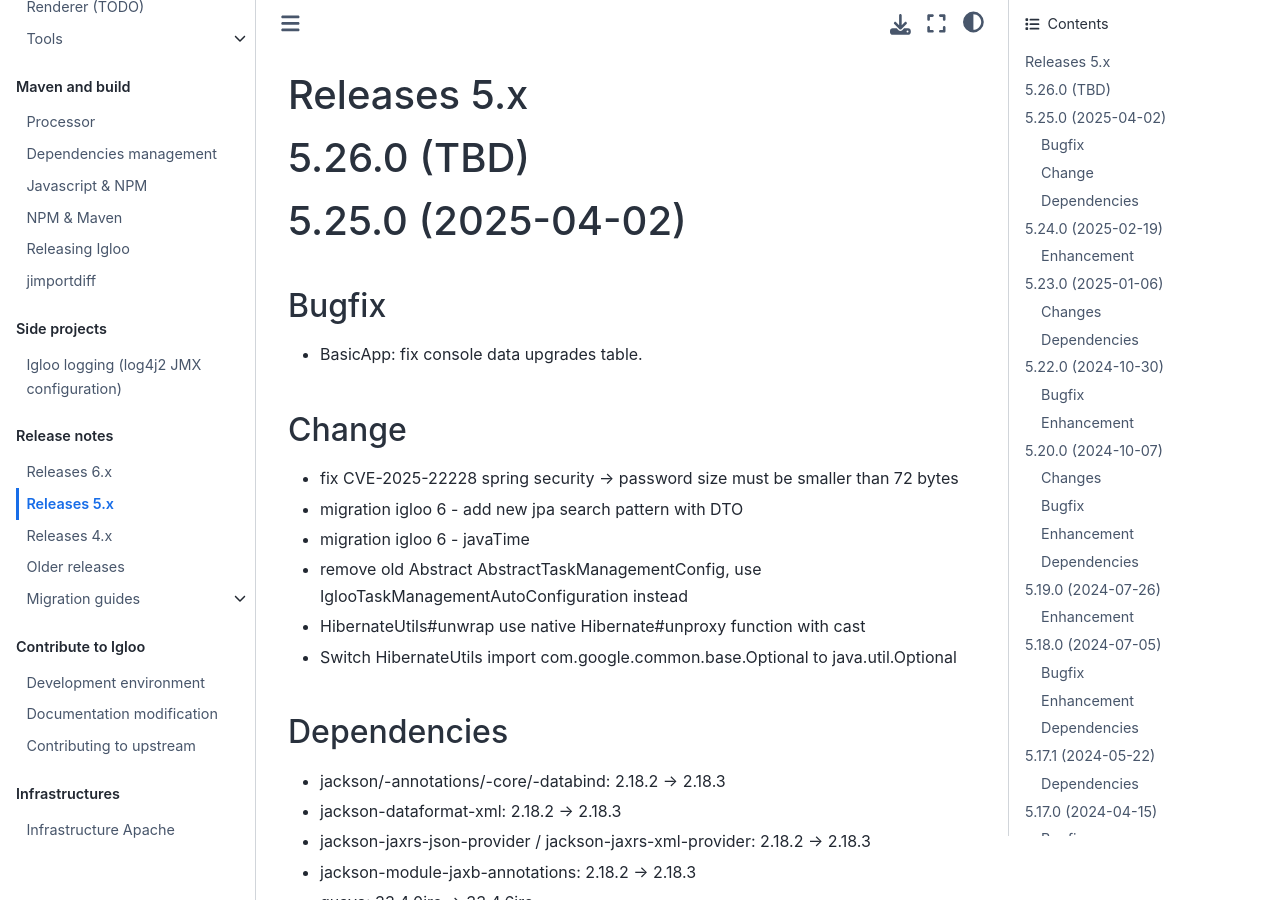
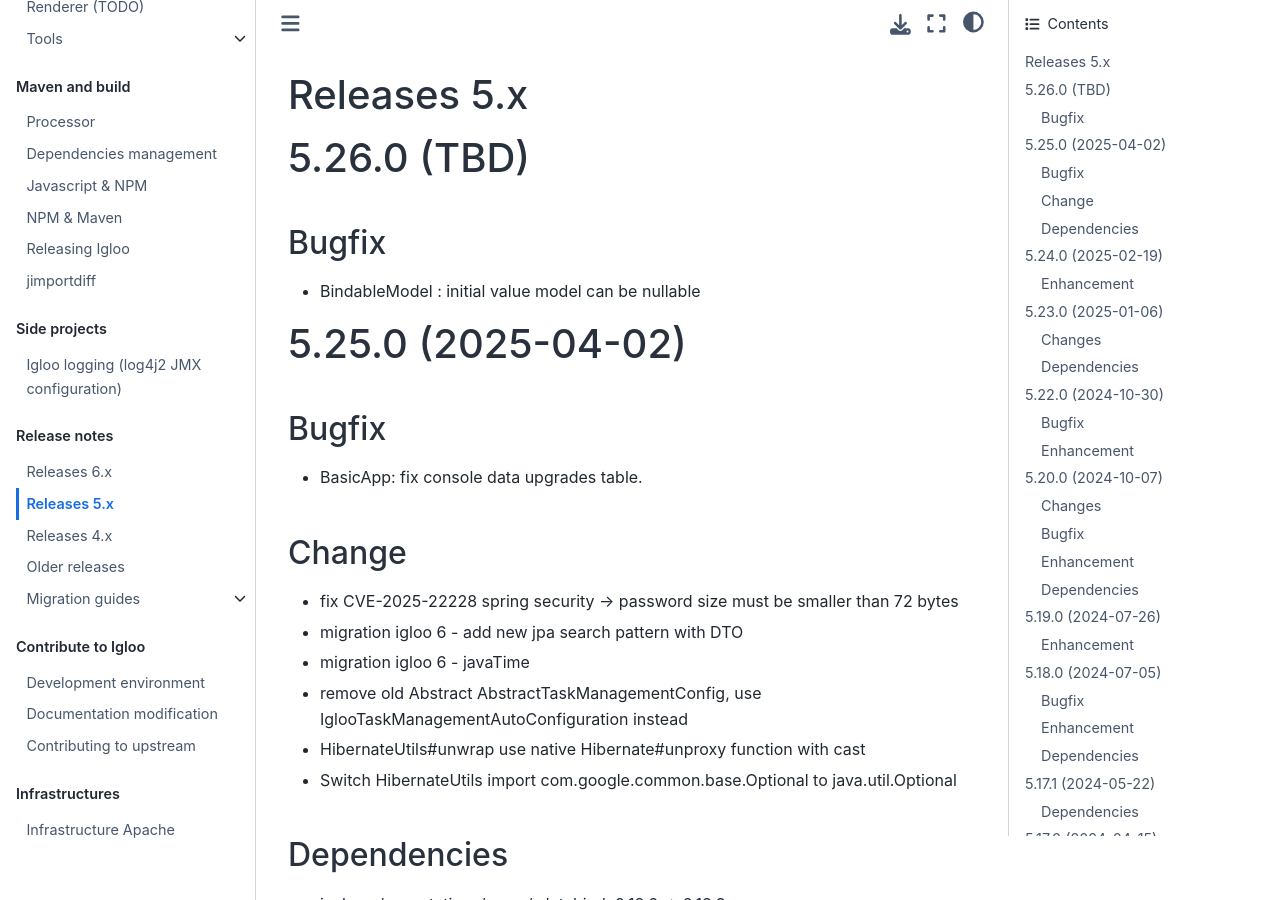
Before and after one commit to igloo-project/igloo-doc, a Sphinx documentation site: the page built from source/release-notes/releases-5.x.md, in a window 1280 px wide and 900 px high. Built offline with Sphinx 7.4.7 and the Sphinx Book theme 1.1.4, drawn with Linux system fonts in a browser that asks for light colours.

Commit message:
Update changelog

```diff
--- a/source/release-notes/releases-5.x.md
+++ b/source/release-notes/releases-5.x.md
@@ -4,6 +4,9 @@
 
 # 5.26.0 (TBD)
 
+## Bugfix
+
+* BindableModel : initial value model can be nullable
 
 (v5.25.0)=
 
```
Also changed, not shown: source/release-notes/releases-6.x.md (+1 -0 lines).
